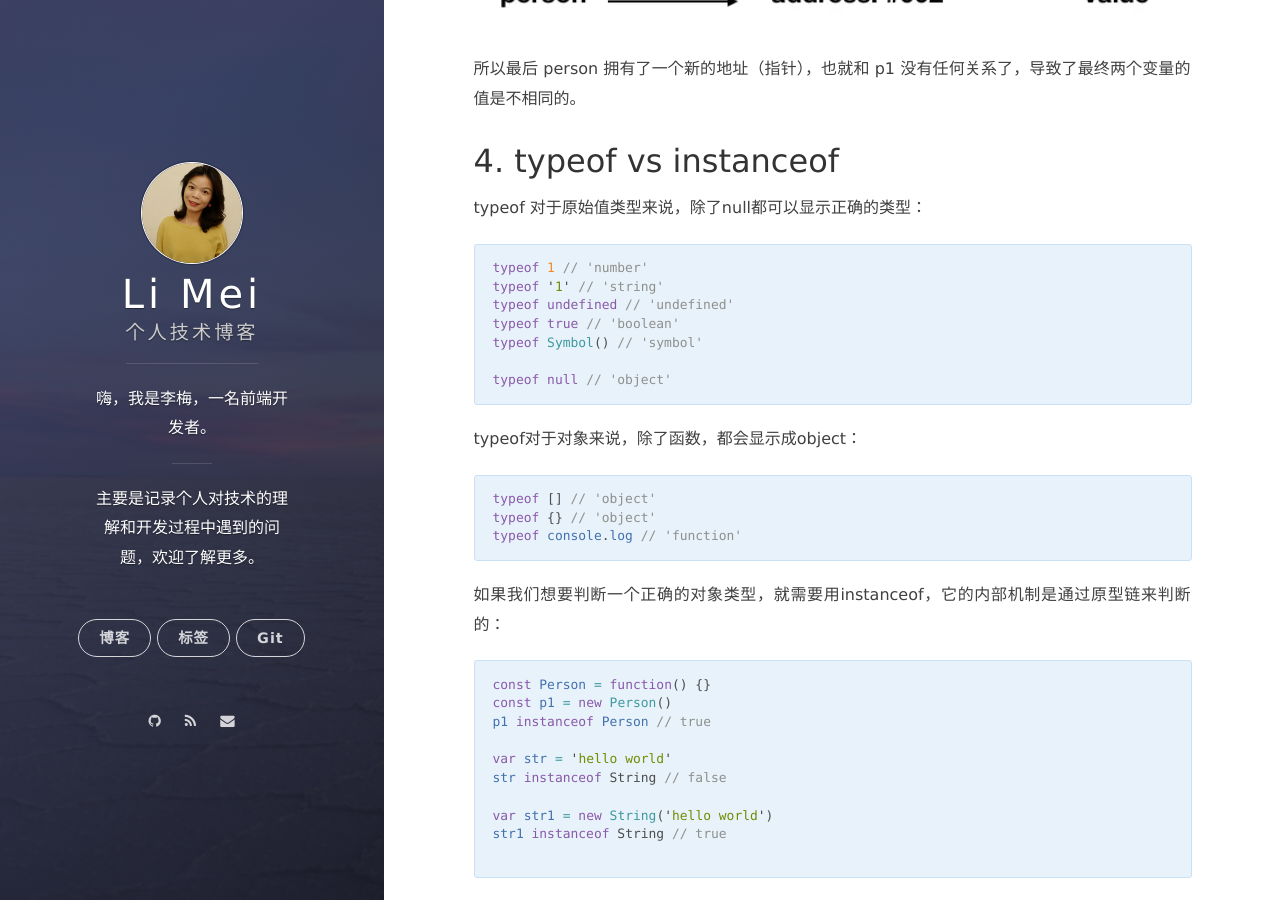
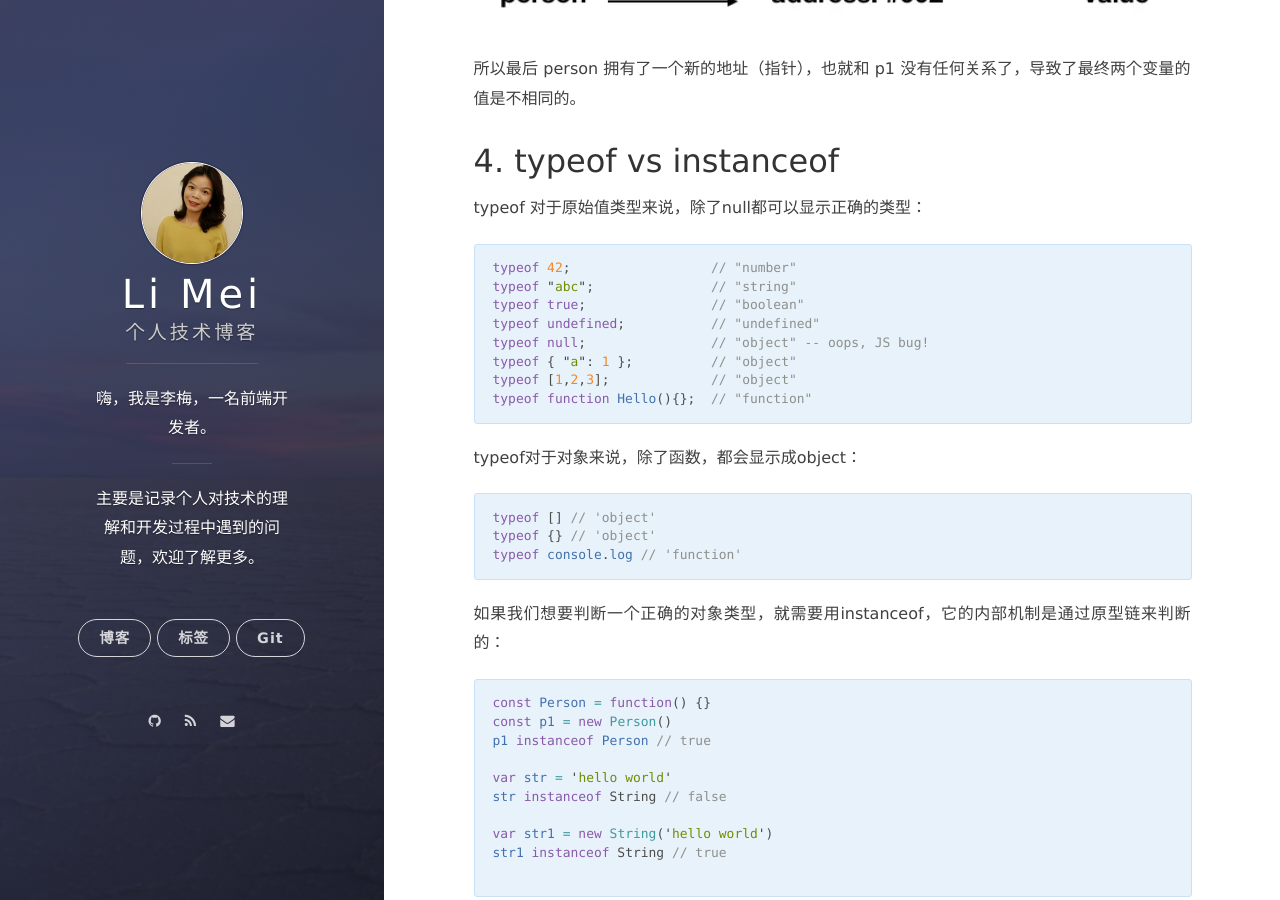
Before and after one commit to LiMeii/LiMeii.github.io, a Jekyll site: the page built from _posts/2019-04-25-js-common.md, in a window 1280 px wide and 900 px high, scrolled down 2982 px. Built offline with Jekyll 4.4.1, drawn with Linux system fonts in a browser that asks for light colours; nearby versions of some CDN libraries.

Commit message:
update typeof example

````diff
--- a/_posts/2019-04-25-js-common.md
+++ b/_posts/2019-04-25-js-common.md
@@ -127,13 +127,14 @@ console.log(p2) // -> ?
 typeof 对于原始值类型来说，除了null都可以显示正确的类型：
 
 ```js
-typeof 1 // 'number'
-typeof '1' // 'string'
-typeof undefined // 'undefined'
-typeof true // 'boolean'
-typeof Symbol() // 'symbol'
-
-typeof null // 'object'
+typeof 42;                  // "number"
+typeof "abc";               // "string"
+typeof true;                // "boolean"
+typeof undefined;           // "undefined"
+typeof null;                // "object" -- oops, JS bug!
+typeof { "a": 1 };          // "object"
+typeof [1,2,3];             // "object"
+typeof function Hello(){};  // "function"
 ```
 typeof对于对象来说，除了函数，都会显示成object：
 
````
